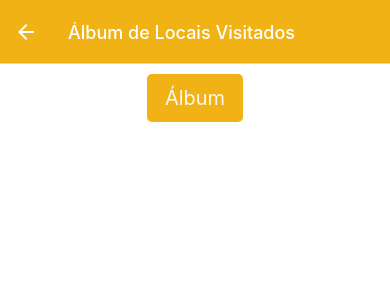
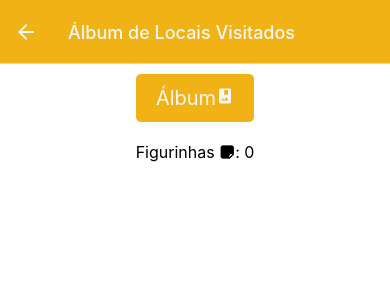
Before and after one commit to Felipebandradev/lugares-visitados, a React Native app: screen /Album in a window 390 px wide. Shown: the top 300 px of the page. Built offline with nearby package versions, Linux system fonts and the light colour scheme.

Commit message:
feat: ajustes nas estilização do álbum

```diff
--- a/App.js
+++ b/App.js
@@ -25,7 +25,7 @@ export default function App() {
           initialRouteName="Home"
           screenOptions={{
             headerStyle: { backgroundColor: "#F1B215" },
-            headerTintColor: "#fff",
+            headerTintColor: "#f7f7f7",
           }}
         >
           <Stack.Screen
--- a/src/screens/Album.js
+++ b/src/screens/Album.js
@@ -10,6 +10,7 @@ import {
 import { useEffect, useState } from "react";
 
 import AsyncStorage from "@react-native-async-storage/async-storage";
+import { MaterialIcons, MaterialCommunityIcons } from "@expo/vector-icons";
 
 export default function Album() {
   const [figurinhas, setFigurinhas] = useState([]);
@@ -40,12 +41,28 @@ export default function Album() {
       <StatusBar color="#f7f7f7" />
       <View style={estilos.container}>
         <ScrollView showsVerticalScrollIndicator={false}>
-          <Text style={estilos.titulo}> Álbum </Text>
+          <Text style={estilos.titulo}>
+            Álbum
+            <MaterialIcons name="photo-album" size={18} color="#f7f7f7f" />
+          </Text>
+          <Text style={estilos.subtitulo}>
+            Figurinhas{" "}
+            <MaterialCommunityIcons name="sticker" size={16} color="black" />:{" "}
+            {figurinhas.length}
+          </Text>
 
+          {figurinhas && (
+            <View style={estilos.areaCards}>
               {figurinhas.map((figurinha) => {
                 return (
+                  <>
                     <View key={figurinha.nome} style={estilos.cardLocal}>
                       <View>
+                        <MaterialIcons
+                          name="photo-album"
+                          size={18}
+                          color="#f7f7f7"
+                        />
                         <Image
                           style={estilos.foto}
                           source={{ uri: `${figurinha.camera}` }}
@@ -54,11 +71,16 @@ export default function Album() {
 
                       <View style={estilos.areaTexto}>
                         <Text style={estilos.tituloFoto}>{figurinha.nome}</Text>
-                  <Text style={estilos.nomeLocal}>{figurinha.nomeLocal}</Text>
+                        <Text style={estilos.nomeLocal}>
+                          {figurinha.nomeLocal}
+                        </Text>
                       </View>
                     </View>
+                  </>
                 );
               })}
+            </View>
+          )}
         </ScrollView>
       </View>
     </>
@@ -87,11 +109,35 @@ const estilos = StyleSheet.create({
     borderRadius: 5,
   },
   cardLocal: {
-    flex: 0.4,
+    alignItems: "center",
+    backgroundColor: "#ffd795",
+    padding: 12,
+    marginVertical: 12,
+    borderRadius: 5,
+  },
+  areaTexto: {
+    justifyContent: "space-evenly",
+    alignItems: "center",
+  },
+  areaCards: {
     flexDirection: "row",
+    justifyContent: "space-between",
     alignItems: "center",
-    justifyContent: "space-between",
-    margin: 16,
-    gap: 5,
+    gap: 2.5,
+    flexWrap: "wrap",
+    margin: 12,
+  },
+  tituloFoto: {
+    fontSize: 18,
+    fontWeight: "500",
+  },
+  nomeLocal: {
+    fontSize: 12,
+    fontWeight: "300",
+  },
+  subtitulo: {
+    textAlign: "justify",
+    margin: 10,
+    fontSize: 16,
   },
 });
```
Lines whose indentation alone changed are shown as unchanged.
